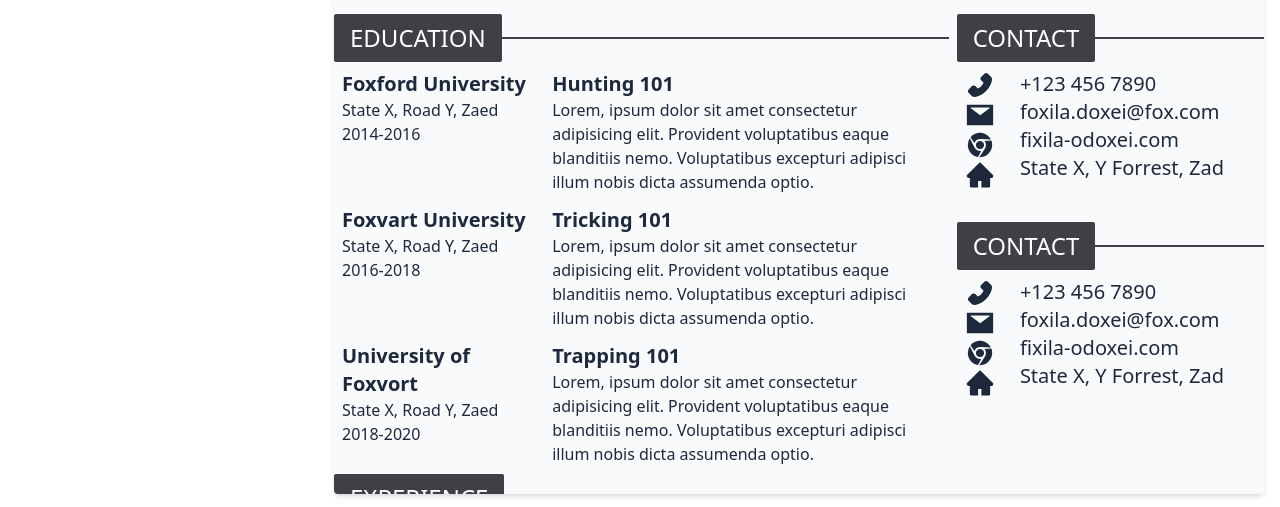
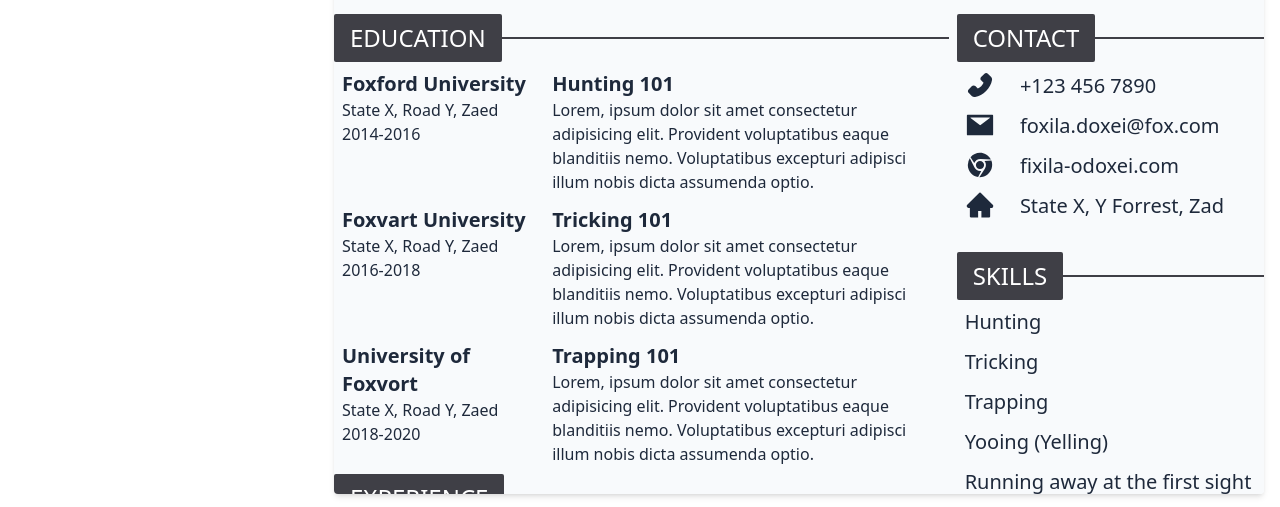
Before and after one commit to utshodebravestone/cv-maker, a React (Vite) app: page / in a window 1280 px wide. Shown: the part 290-797 px from the top of the page. Built offline with nearby package versions, Linux system fonts and the light colour scheme.

Commit message:
added experiences

```diff
--- a/src/components/CV/index.tsx
+++ b/src/components/CV/index.tsx
@@ -4,6 +4,7 @@ import Experience from "../Experience";
 import List from "../List";
 import Profile from "../Profile";
 import Section from "../Section";
+import Skill from "../Skill";
 
 import { useAppState } from "../state/appState";
 
@@ -23,11 +24,11 @@ const CV = () => {
           </Section>
         </div>
         <div className="grid grid-cols-2 lg:flex flex-col  gap-6 w-full lg:w-2/6">
-          <Section title="contact">
+          <Section title="Contact">
             <Contact />
           </Section>
-          <Section title="contact">
-            <Contact />
+          <Section title="Skills">
+            <List component={Skill} data={cv.skills} />
           </Section>
         </div>
       </div>
--- a/src/components/Contact/index.tsx
+++ b/src/components/Contact/index.tsx
@@ -11,13 +11,13 @@ const Contact = () => {
 
   return (
     <div className="flex gap-2">
-      <div className="w-1/6">
+      <div className="flex flex-col gap-2.5 justify-end  w-1/6">
         <AiFillPhone size={30} />
         <AiFillMail size={30} />
         <AiFillChrome size={30} />
         <AiFillHome size={30} />
       </div>
-      <div className="w-5/6">
+      <div className=" flex flex-col gap-3 justify-end w-5/6">
         <p className="font-medium text-xl">{cv.phone}</p>
         <p className="font-medium text-xl">{cv.email}</p>
         <p className="font-medium text-xl">{cv.website}</p>
--- /dev/null
+++ b/src/components/Skill/index.tsx
@@ -0,0 +1,11 @@
+import { SkillType } from "../types";
+
+const Skill = (skill: SkillType) => {
+  return (
+    <div className="flex flex-col gap-4">
+      <p className="font-medium text-xl">{skill.name}</p>
+    </div>
+  );
+};
+
+export default Skill;
--- a/src/components/state/appState.ts
+++ b/src/components/state/appState.ts
@@ -66,6 +66,14 @@ const cv: CVType = {
         "Lorem, ipsum dolor sit amet consectetur adipisicing elit. Provident voluptatibus eaque blanditiis nemo. Voluptatibus excepturi adipisci illum nobis dicta assumenda optio.",
     },
   ],
+
+  skills: [
+    { name: "Hunting" },
+    { name: "Tricking" },
+    { name: "Trapping" },
+    { name: "Yooing (Yelling)" },
+    { name: "Running away at the first sight of any Dog." },
+  ],
 };
 
 export const useAppState = () => ({ cv });
--- a/src/components/types/index.tsx
+++ b/src/components/types/index.tsx
@@ -12,6 +12,8 @@ export interface CVType {
   educations: EducationType[];
 
   experiences: ExperienceType[];
+
+  skills: SkillType[];
 }
 
 export interface EducationType {
@@ -29,3 +31,7 @@ export interface ExperienceType {
   company: string;
   description: string;
 }
+
+export interface SkillType {
+  name: string;
+}
```
